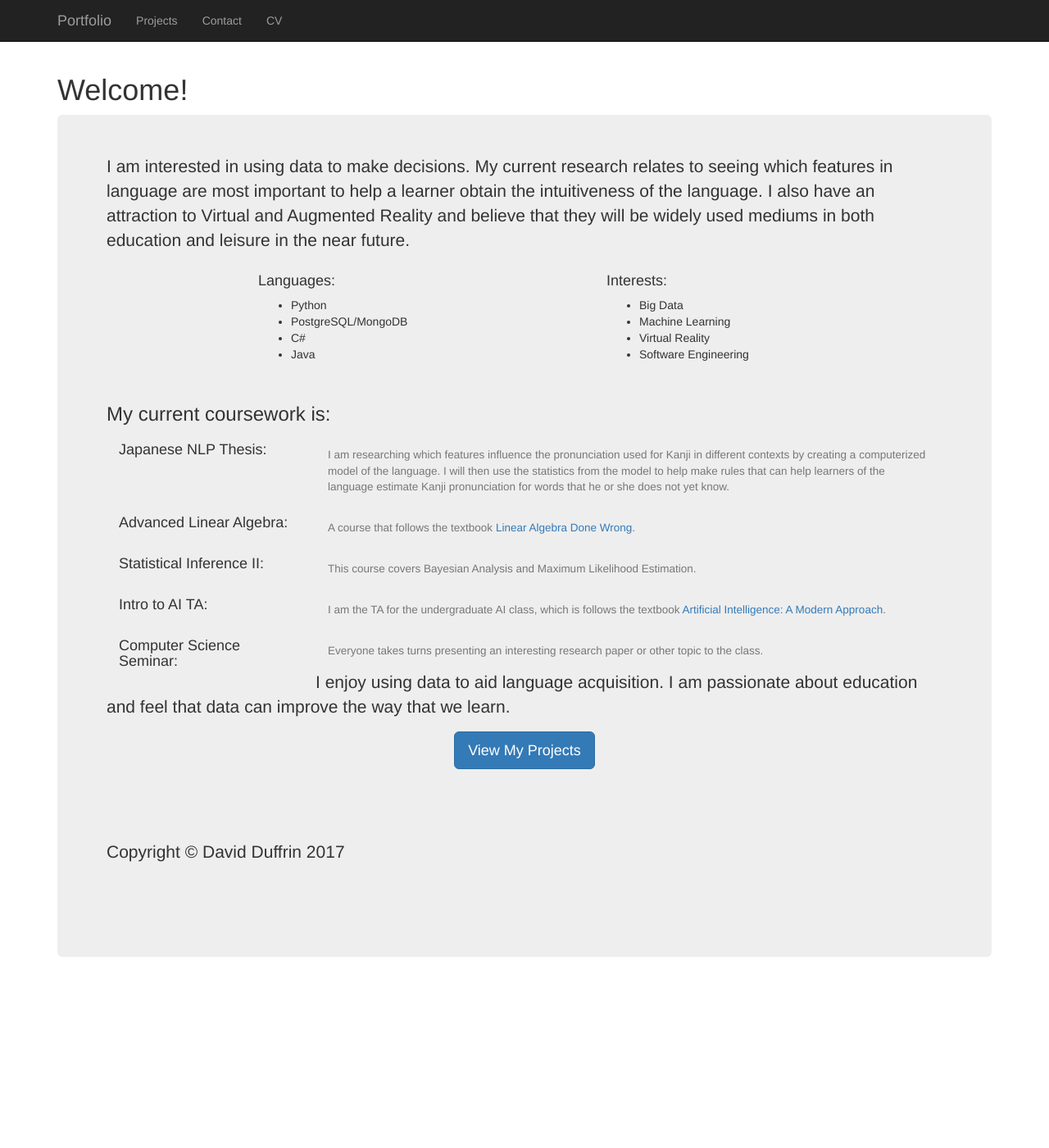
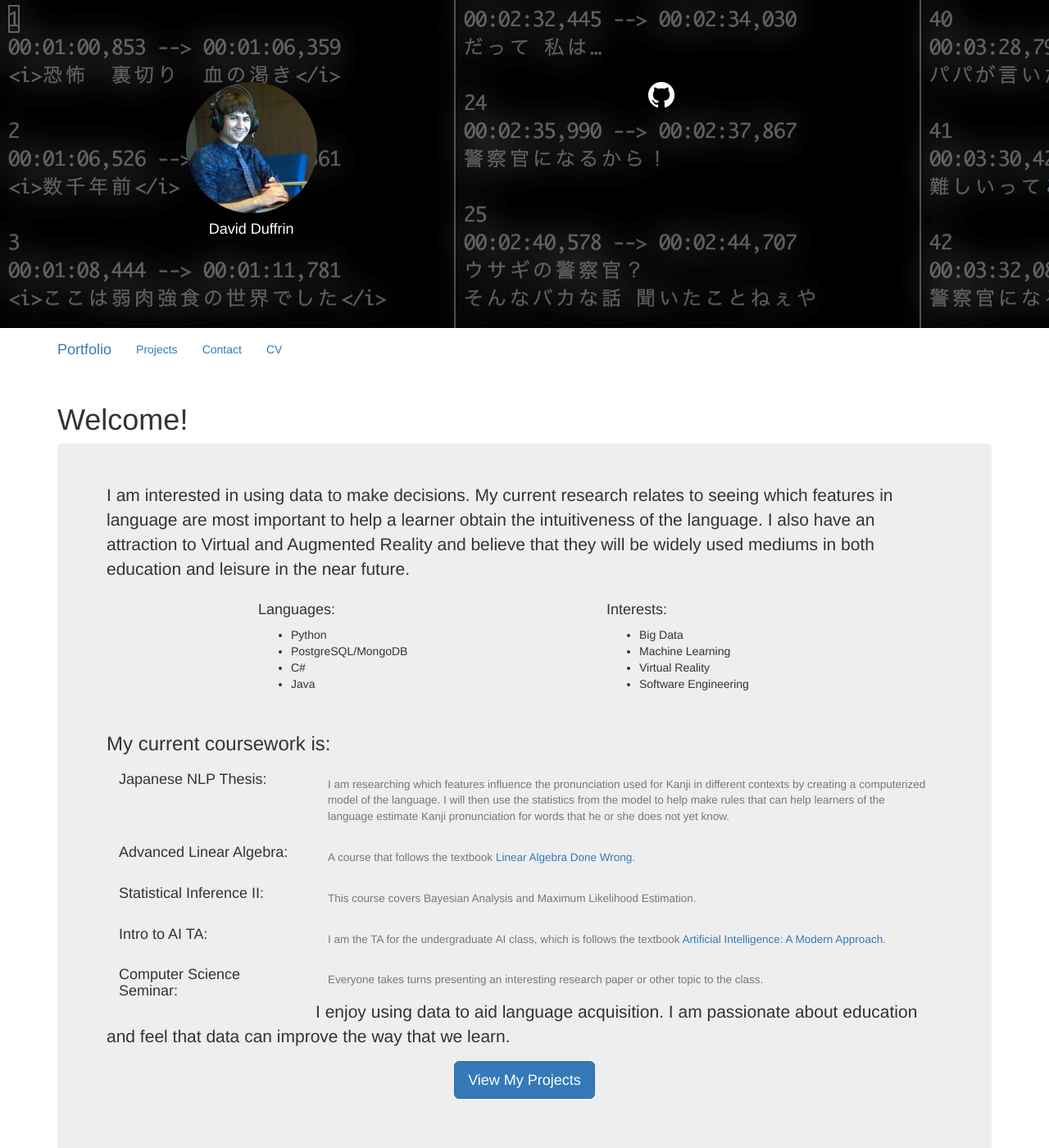
Before and after one commit to duffrind/duffrind.github.io, a Jekyll site: the page index.html, which Jekyll copies as it is, in a window 1280 px wide and 1400 px high. Shown: the whole window at 82% size. Built offline with Jekyll 4.4.1, drawn with Linux system fonts in a browser that asks for light colours.

Commit message:
creating a new hompage

```diff
--- a/index.html
+++ b/index.html
@@ -16,6 +16,9 @@
 
     <!-- Custom CSS -->
     <link href="css/portfolio-item.css" rel="stylesheet">
+    <style>
+      body {padding-top: 0px;}
+    </style>
 
     <!-- HTML5 Shim and Respond.js IE8 support of HTML5 elements and media queries -->
     <!-- WARNING: Respond.js doesn't work if you view the page via file:// -->
@@ -28,8 +31,25 @@
 
 <body>
 
-    <!-- Navigation -->
-    <nav class="navbar navbar-inverse navbar-fixed-top" role="navigation">
+    <div style="background-image: url('include/subtitle.jpg'); width: 100%">
+      <div class="container" style="padding:100px">
+        <div class="row">
+          <div class="col-md-4">
+            <center>
+                <img width="160px" max-width="80%" height="auto" class="img-circle" src="./include/me_small.jpg" alt="This would be a picture of me if it loaded..." />
+                <h4 style="color:white">David Duffrin</h4>
+              </center>
+          </div>
+          <div class="col-md-8">
+            <center>
+              <a href='https://github.com/duffrind'><img src="include/github.png" style="position: relative; vertical-align:middle"></a>
+            </center>
+          </div>
+        </div>
+      </div>
+    </div>
+
+    <div class="navbar" role="navigation">
       <div class="container">
           <!-- Brand and toggle get grouped for better mobile display -->
           <div class="navbar-header">
@@ -57,9 +77,7 @@
           </div>
           <!-- /.navbar-collapse -->
       </div>
-        <!-- /.container -->
-    </nav>
-
+    </div>
     <!-- Page Content -->
     <div class="container">
         <h1>Welcome!</h1>
--- a/resume/index.html
+++ b/resume/index.html
@@ -73,7 +73,7 @@
         <footer>
             <div class="row">
                 <div class="col-lg-12">
-                    <p>Copyright &copy; David Duffrin 2016</p>
+                    <p>Copyright &copy; David Duffrin 2017</p>
                 </div>
             </div>
             <!-- /.row -->
```
Also changed, not shown: include/.picasaoriginals/subtitle.1.jpg (added), include/.picasaoriginals/subtitle.png (added), include/github.png (added), include/subtitle.jpg (added), 4 other files. Lines whose indentation alone changed are shown as unchanged.
